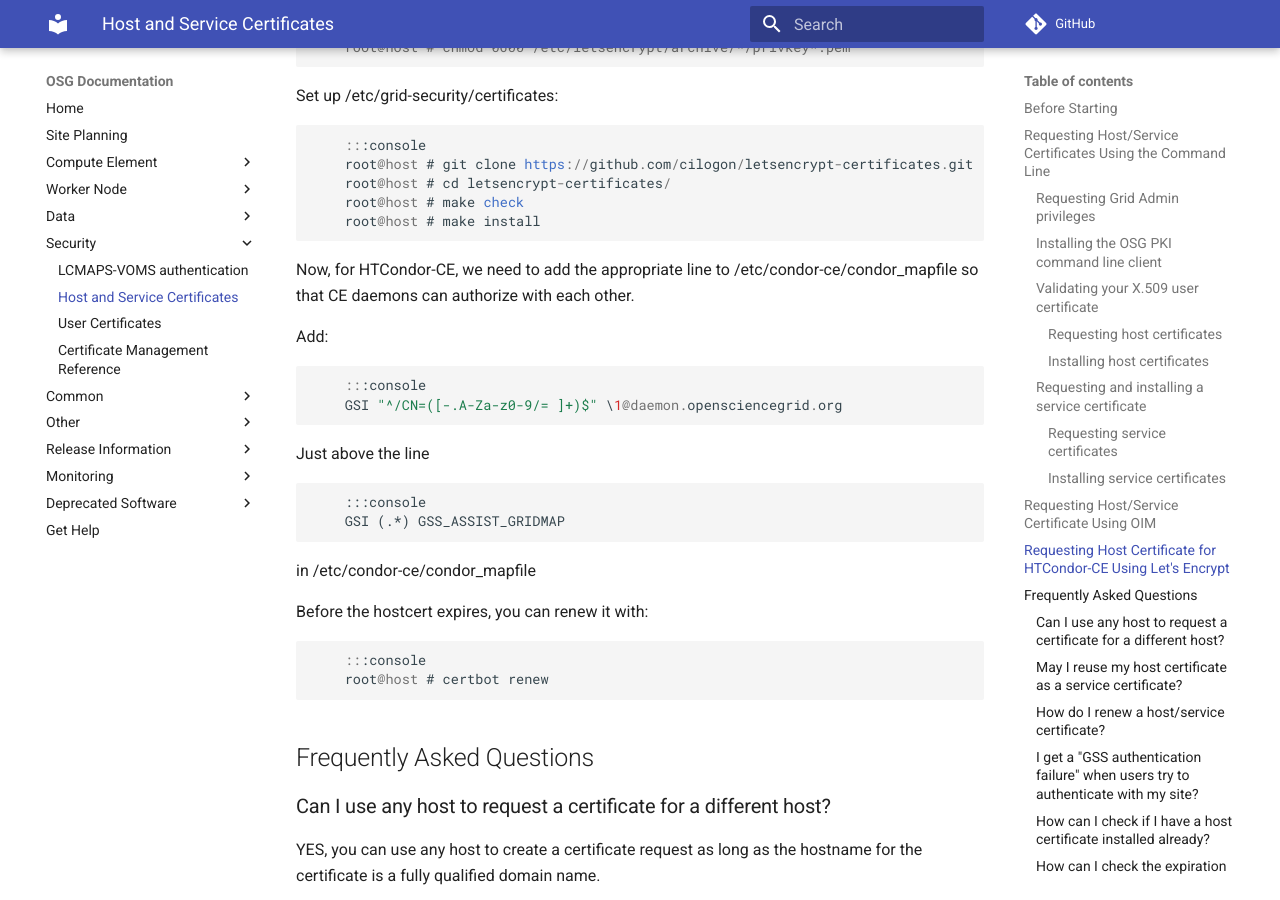
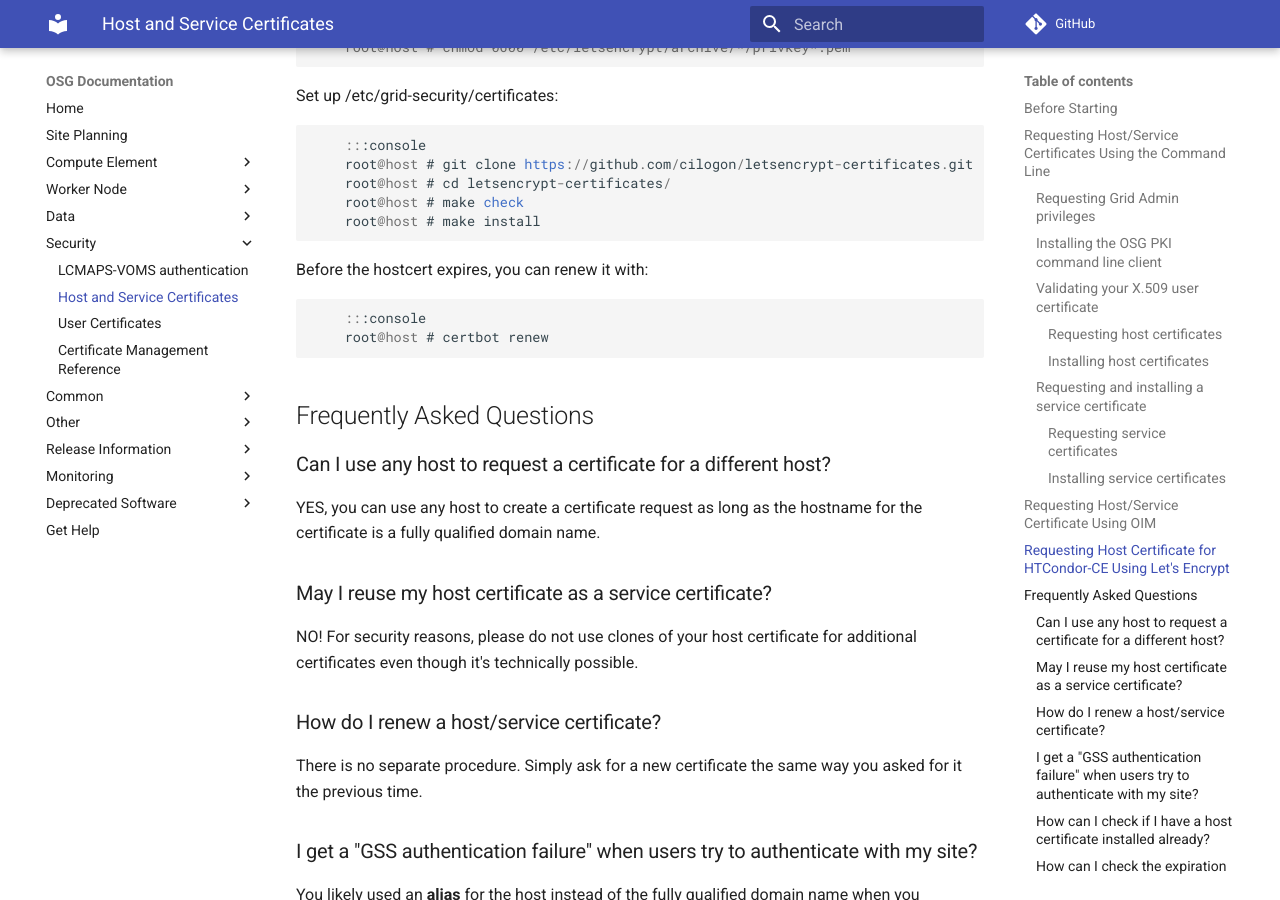
Before and after one commit to osg-htc/docs, an MkDocs documentation site: the page built from docs/security/host-certs.md, in a window 1280 px wide and 900 px high, scrolled down 5293 px. Built offline with MkDocs 1.6.1 and Material for MkDocs 9.7.7, drawn with Linux system fonts in a browser that asks for light colours; comment, search, counter and statistics services are not loaded; old or Windows-style settings are respelled for this version of MkDocs.

Commit message:
Drop instructions for extra htcondor-ce mapping (SOFTWARE-3235)
This line is now part of the default mapfile as of SOFTWARE-3236

```diff
--- a/docs/security/host-certs.md
+++ b/docs/security/host-certs.md
@@ -249,21 +249,6 @@
         root@host # make install
 
 
-Now, for HTCondor-CE, we need to add the appropriate line to /etc/condor-ce/condor_mapfile so that CE daemons can authorize with each other.
-
-Add:
-
-        :::console
-        GSI "^/CN=([-.A-Za-z0-9/= ]+)$" \1@daemon.opensciencegrid.org
-
-Just above the line
-
-        :::console
-        GSI (.*) GSS_ASSIST_GRIDMAP
-
-in /etc/condor-ce/condor_mapfile
-
-
 Before the hostcert expires, you can renew it with:
 
         :::console
```
